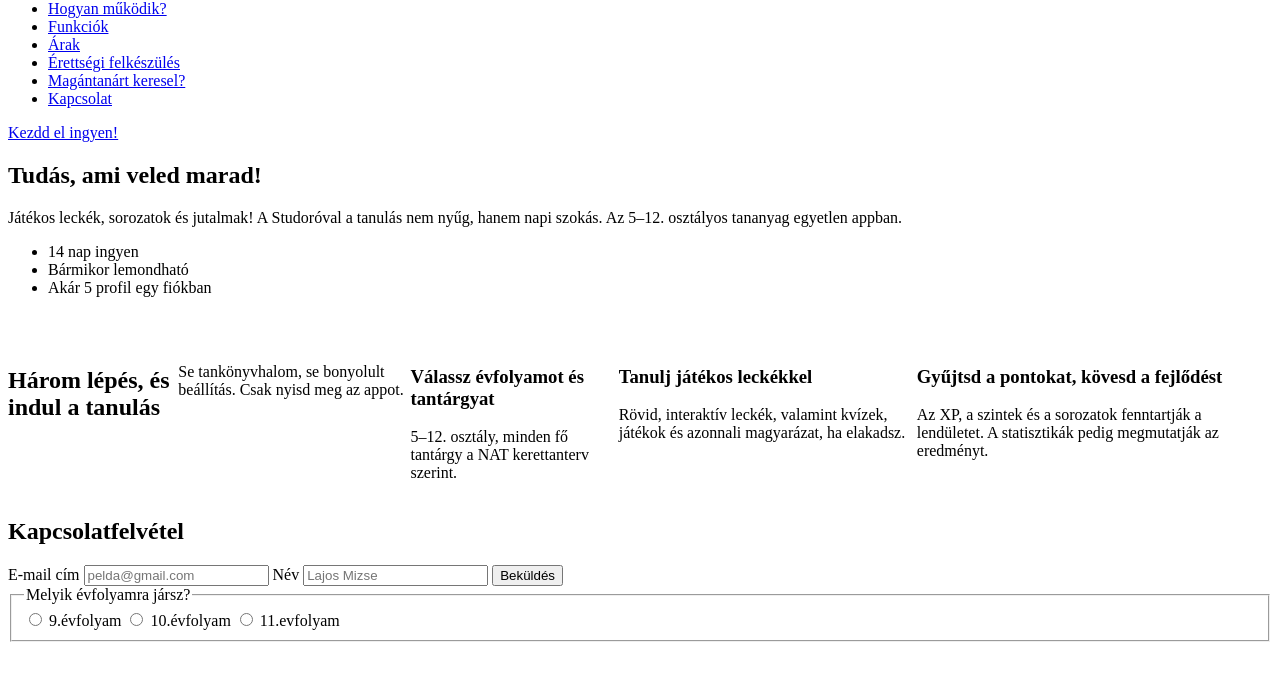
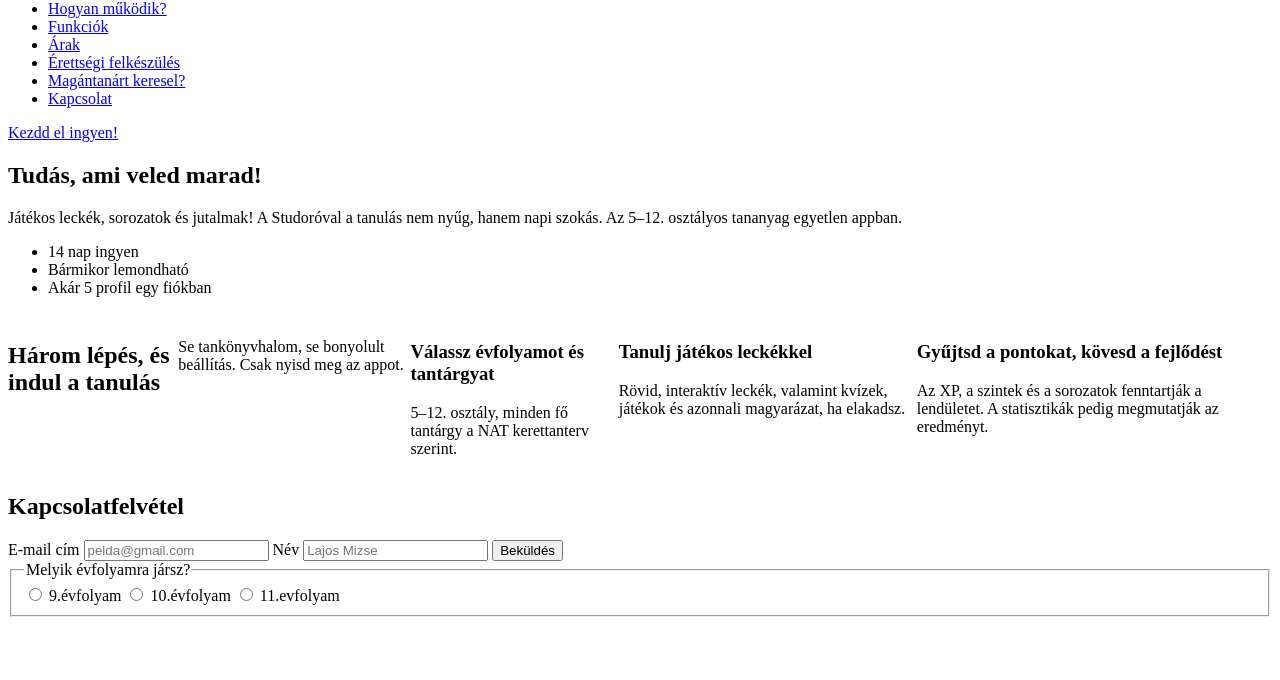
Before and after one commit to SzMegyeri/Training, a plain HTML site: page week 1/Index.html in a window 1280 px wide. Shown: the part 68-748 px from the top of the page. Drawn offline with Linux system fonts and the light colour scheme.

Commit message:
Update feature-cards styles and add comment for clarity

```diff
--- a/week 1/style.css
+++ b/week 1/style.css
@@ -1,5 +1,6 @@
 .feature-cards {
-    display: flex;
+    display: flex; /* A display:flex a Figma autolayoutjának felel meg, ezen belül
+    tudom állítani, hogy hug contents vagy fill container */
     justify-content: space-between;
-    margin-top: 50px;
+    margin-top: 2%;
 }
```
